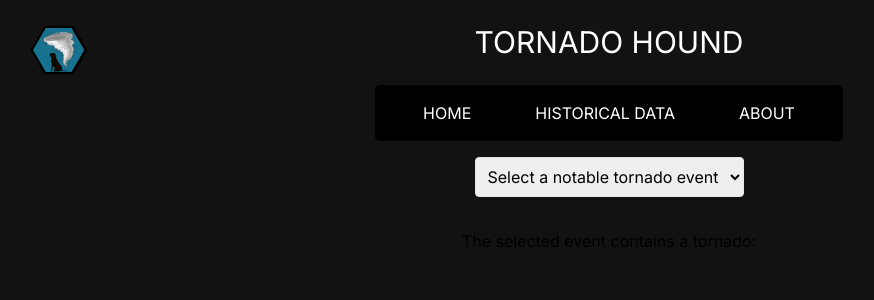
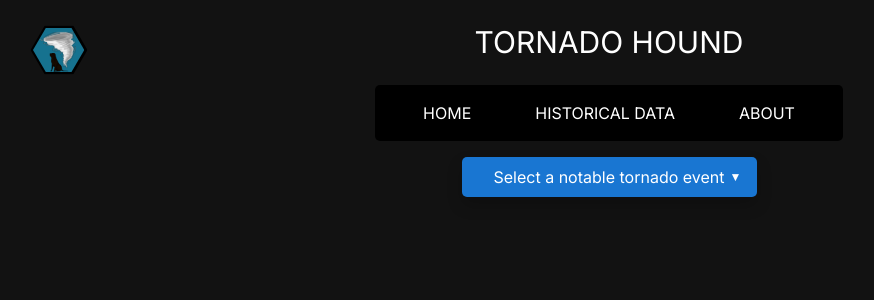
Before and after one commit to brown5lc/tornadoHound, a Next.js app: page /historical-data in a window 1280 px wide. Shown: the top 300 px of the page, without its empty margins (31-905 px from the left). Built offline with nearby package versions, Linux system fonts and the light colour scheme.

Commit message:
Fixed a home navigation bug.

```diff
--- a/app/globals.css
+++ b/app/globals.css
@@ -10,7 +10,7 @@
 
 @media (prefers-color-scheme: dark) {
   :root {
-    --foreground-rgb: 255, 255, 255;
+    --foreground-rgb: 255, 255, 255);
     --background-start-rgb: 0, 0, 0;
     --background-end-rgb: 0, 0, 0;
   }
@@ -105,3 +105,51 @@ div img {
   max-width: 10%;
   max-height: 10%;
 }
+
+/*
+#121212 - Dark grey background
+#0D47A1 - Primary bright blue
+#1976D2 -
+#2196F3
+#333333
+#EEEEEE
+#FF5252
+*/
+
+/* Style the select element */
+.my-4 select {
+  background-color: #1976D2; /* Green background */
+  color: white; /* White text color */
+  padding: 8px 32px; /* Some padding */
+  font-size: 16px; /* Size of the font */
+  border: none; /* No border */
+  cursor: pointer; /* Pointer/hand icon */
+  border-radius: 5px; /* Rounded corners */
+  -webkit-appearance: none; /* Removes default styling on iOS */
+  -moz-appearance: none; /* Removes default styling on Firefox */
+  appearance: none; /* Removes default styling */
+  box-shadow: 0 8px 16px 0 rgba(0,0,0,0.2); /* Box shadow for 3D effect */
+}
+
+/* Style the select element on hover & focus */
+.my-4 select:hover, .my-4 select:focus {
+  background-color: #155ea7; /* Darker green background on hover/focus */
+}
+
+/* Container for the select element to position it correctly */
+.my-4 {
+  position: relative; /* Needed to position the arrow icon */
+  display: inline-block; /* Needed for positioning the arrow icon correctly */
+}
+
+/* Add a caret (arrow down) to the select element */
+.my-4:after {
+  content: '\25BC'; /* Unicode character for "black down-pointing triangle" */
+  position: absolute;
+  top: 50%;
+  right: 15px;
+  pointer-events: none; /* Makes sure clicks pass through to the select element */
+  font-size: 12px; /* Smaller triangle size */
+  color: white; /* Match select element text color */
+  transform: translateY(-50%); /* Center the icon vertically */
+}
--- a/app/historical-data/page.tsx
+++ b/app/historical-data/page.tsx
@@ -4,6 +4,7 @@ import Head from "next/head";
 import React from "react";
 import Link from "next/link";
 import { useState, ChangeEvent } from "react";
+import "../globals.css";
 
 const HistoricalRadarPage = () => {
   const [selectedEvent, setSelectedEvent] = useState("");
@@ -51,14 +52,6 @@ const HistoricalRadarPage = () => {
           {/* ...more options */}
         </select>
       </div>
-
-      {/* Tornado Indicator */}
-      <div className="my-4">
-        <p>
-          The selected event contains a tornado:{" "}
-          {/* True or False based on model's prediction */}
-        </p>
-      </div>
     </div>
   );
 };
--- a/app/page.tsx
+++ b/app/page.tsx
@@ -26,7 +26,7 @@ const App: React.FC = () => {
       <nav>
         <ul>
           <li>
-            <a href="/home">Home</a>
+            <Link href="./">Home</Link>
             <Link href="../historical-data/">Historical data</Link>
             <Link href="../about/">About</Link>
           </li>
```
Also changed, not shown: app/Components/styles.css (+10 -10 lines), 1 other file (tests, documents, lock files or other folders).
